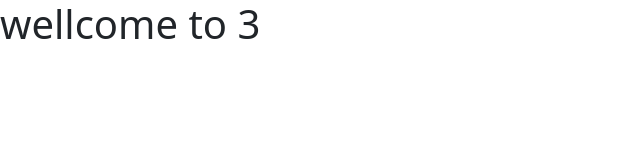
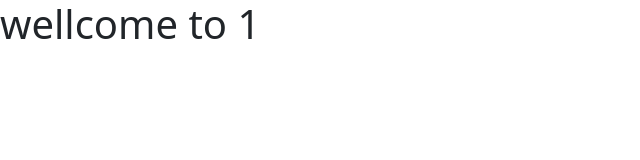
Before and after one commit to Jitendra0987/React, a React (Vite) app: page / in a window 1280 px wide. Shown: the top 160 px of the page, without its empty margins (0-640 px from the left). Built offline with nearby package versions, Linux system fonts and the light colour scheme.

Commit message:
useEffect run only first render one time

```diff
--- a/src/App.jsx
+++ b/src/App.jsx
@@ -1,17 +1,18 @@
-import { useState,useEffect } from "react";
+import { useEffect, useState } from "react";
+
+
 const App=()=>{
+const [cnt,setCnt]=useState(0)
 
-    const [cnt, setCnt]=useState(0)
+   useEffect(()=>{
+    setCnt(cnt+1)
+   },[])
 
-    useEffect(()=>{
-
-        setTimeout(()=>{
-            setCnt(cnt+1)
-        },2000);
-    })
     return(
         <>
-        <h1>wellcome to {cnt}</h1>
+
+      <h1>wellcome to   {cnt}</h1>
+
         </>
     )
 }
```
